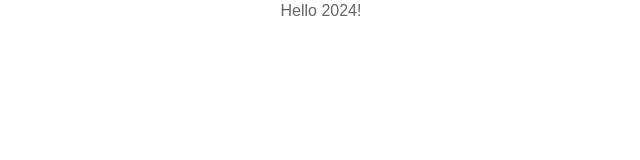
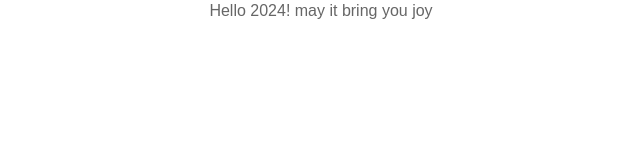
Before and after one commit to rafael-app/rafyta, a plain HTML site: page index.html in a window 1280 px wide. Shown: the whole page, without its empty margins (319-959 px from the left). Drawn offline with nearby package versions, Linux system fonts and the light colour scheme.

Commit message:
year welcome message

```diff
--- a/index.html
+++ b/index.html
@@ -11,6 +11,8 @@
 
 Hello 2024!
 
+may it bring you joy
+
 <script src="https://cdn.jsdelivr.net/npm/uikit@3.17.11/dist/js/uikit.min.js"></script>
 <script src="https://cdn.jsdelivr.net/npm/uikit@3.17.11/dist/js/uikit-icons.min.js"></script>
 </body>
```
